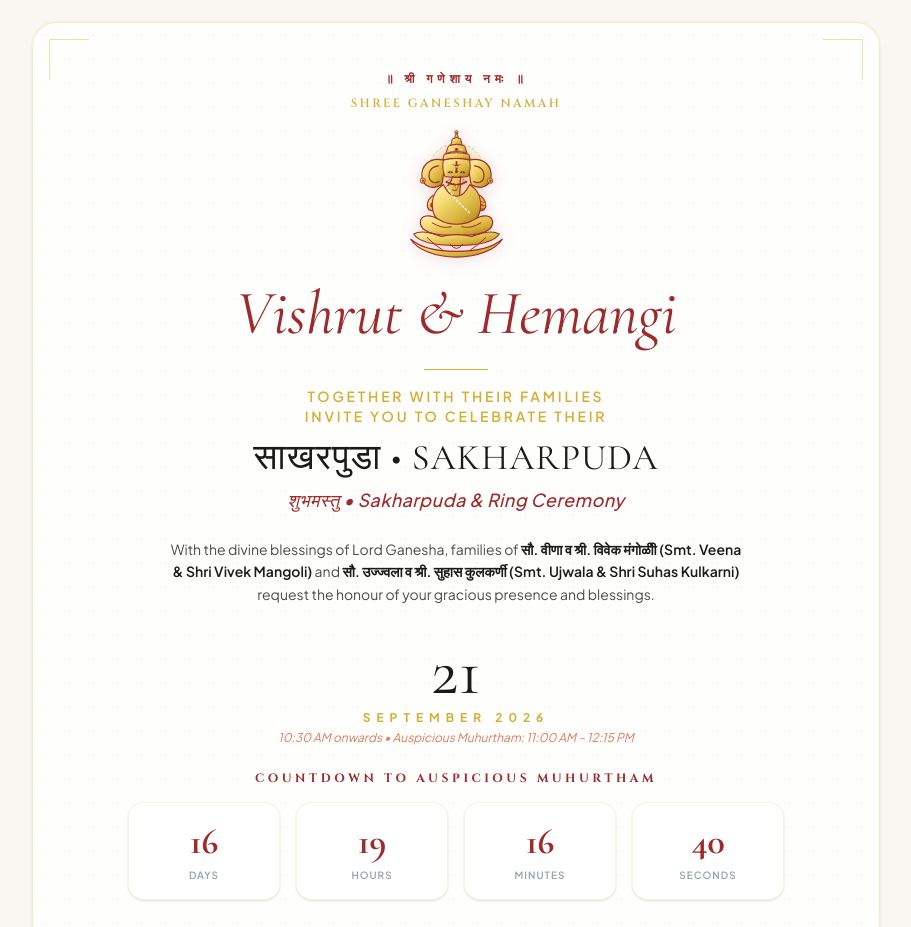
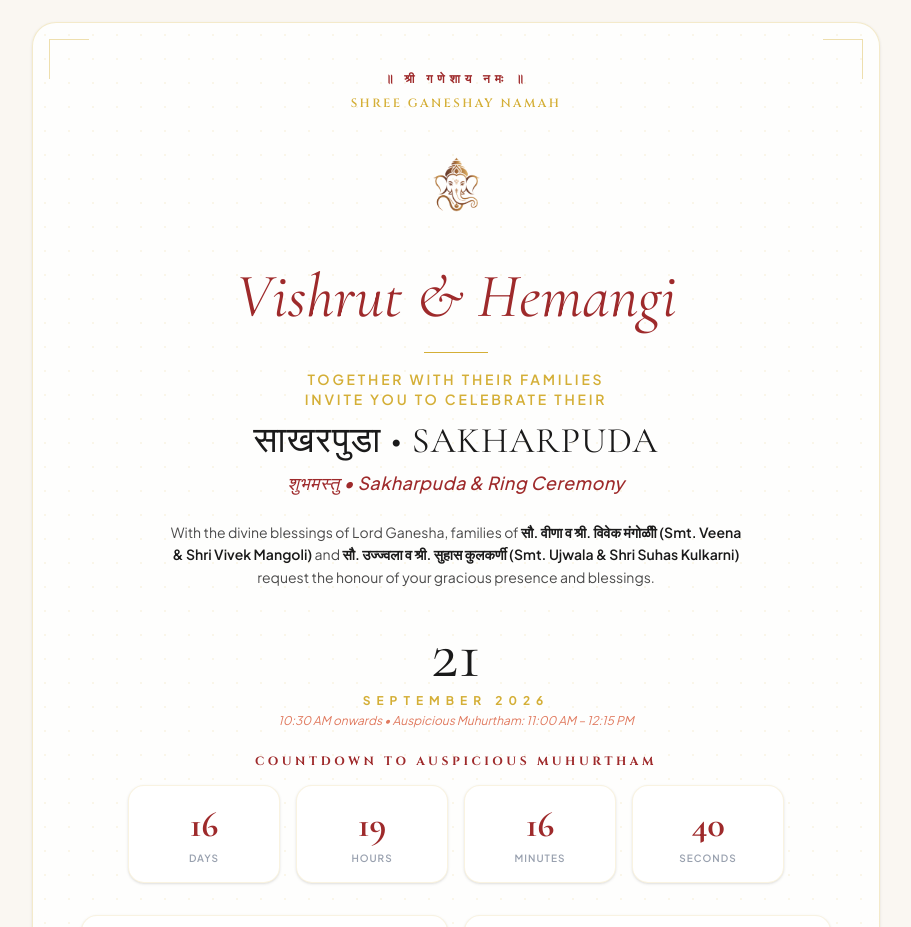
Before and after one commit to Vishrutman/VM-HK-Engagement, a React (Vite) app: page / in a window 1280 px wide. Shown: the part 860-1787 px from the top of the page, without its empty margins (184-1095 px from the left). Built offline with nearby package versions, Linux system fonts and the light colour scheme; no server answers; the database is empty.

Commit message:
Replace GaneshaSilhouette with image component

```diff
--- a/src/components/FormalInvitation.tsx
+++ b/src/components/FormalInvitation.tsx
@@ -3,7 +3,6 @@ import { Calendar, Sparkles, Download } from 'lucide-react';
 import { EventDetails } from '../types';
 import { CountdownTimer } from './CountdownTimer';
 import { getGoogleCalendarUrl, downloadIcsFile } from '../utils/calendar';
-import { GaneshaSilhouette } from './GaneshaSilhouette';
 
 interface FormalInvitationProps {
   event: EventDetails;
@@ -43,9 +42,16 @@ export const FormalInvitation: React.FC<FormalInvitationProps> = ({
             Shree Ganeshay Namah
           </p>
 
-          {/* Sacred Lord Ganesha Silhouette Motif - Highly Detailed Traditional Murti */}
+                   {/* Sacred Lord Ganesha Motif */}
           <div className="flex justify-center mb-4">
-            <GaneshaSilhouette size={115} />
+            <img
+              src={`${import.meta.env.BASE_URL}assets/ganesha.png`}
+              alt="Lord Ganesha"
+              width={115}
+              height={115}
+              className="w-[115px] h-[115px] object-contain"
+              loading="lazy"
+            />
           </div>
 
           {/* Couple Names in Classic Georgian / Cormorant Serif */}
```
